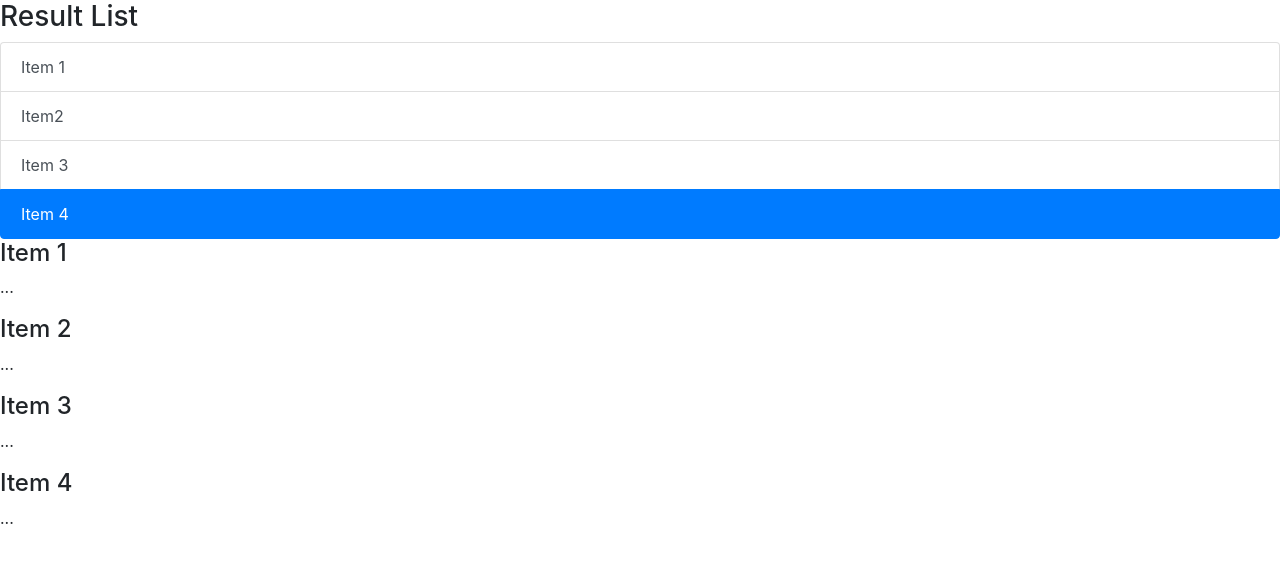
After one commit to fabrizzioalco/YTapp, a Flask app: template templates/prueba.html in a window 1280 px wide. The commit adds this page. Shown: the top 563 px of the page. Run offline with Flask 2, Linux system fonts and the light colour scheme; the template is opened without the code that fills it, so the values that code supplies are empty; some libraries are stand-ins or nearby versions.

Commit message:
Scroll de la lista de videos con sus respectivos nombres

```diff
--- /dev/null
+++ b/templates/prueba.html
@@ -0,0 +1,34 @@
+<!DOCTYPE html>
+<html lang="en">
+<head>
+    <meta charset="UTF-8">
+    <title>Title</title>
+    <link href="https://vjs.zencdn.net/7.5.5/video-js.css" rel="stylesheet" />
+    <link rel="stylesheet" href="https://stackpath.bootstrapcdn.com/bootstrap/4.4.1/css/bootstrap.min.css" integrity="sha384-Vkoo8x4CGsO3+Hhxv8T/Q5PaXtkKtu6ug5TOeNV6gBiFeWPGFN9MuhOf23Q9Ifjh" crossorigin="anonymous">
+</head>
+<body>
+<div class="panel panel-primary" id="result_panel">
+    <div class="panel-heading"><h3 class="panel-title">Result List</h3>
+    </div>
+   <div id="list-example" class="list-group">
+  <a class="list-group-item list-group-item-action" href="#list-item-1">Item 1</a>
+  <a class="list-group-item list-group-item-action" href="#list-item-2">Item2</a>
+  <a class="list-group-item list-group-item-action" href="#list-item-3">Item 3</a>
+  <a class="list-group-item list-group-item-action" href="#list-item-4">Item 4</a>
+</div>
+<div data-spy="scroll" data-target="#list-example" data-offset="0" class="scrollspy-example">
+  <h4 id="list-item-1">Item 1</h4>
+  <p>...</p>
+  <h4 id="list-item-2">Item 2</h4>
+  <p>...</p>
+  <h4 id="list-item-3">Item 3</h4>
+  <p>...</p>
+  <h4 id="list-item-4">Item 4</h4>
+  <p>...</p>
+</div>
+ <script src="https://vjs.zencdn.net/ie6/1.1.2/videojs-ie8.min.js"></script>
+    <script src="https://code.jquery.com/jquery-3.4.1.slim.min.js" integrity="sha384-J6qa4849blE2+poT4WnyKhv5vZF5SrPo0iEjwBvKU7imGFAV0wwj1yYfoRSJoZ+n" crossorigin="anonymous"></script>
+    <script src="https://cdn.jsdelivr.net/npm/popper.js@1.16.0/dist/umd/popper.min.js" integrity="sha384-Q6E9RHvbIyZFJoft+2mJbHaEWldlvI9IOYy5n3zV9zzTtmI3UksdQRVvoxMfooAo" crossorigin="anonymous"></script>
+    <script src="https://stackpath.bootstrapcdn.com/bootstrap/4.4.1/js/bootstrap.min.js" integrity="sha384-wfSDF2E50Y2D1uUdj0O3uMBJnjuUD4Ih7YwaYd1iqfktj0Uod8GCExl3Og8ifwB6" crossorigin="anonymous"></script>
+</body>
+</html>
```
Also changed, not shown: templates/ListVideos.html (+14 -7 lines), templates/layout.html (+0 -10 lines).
